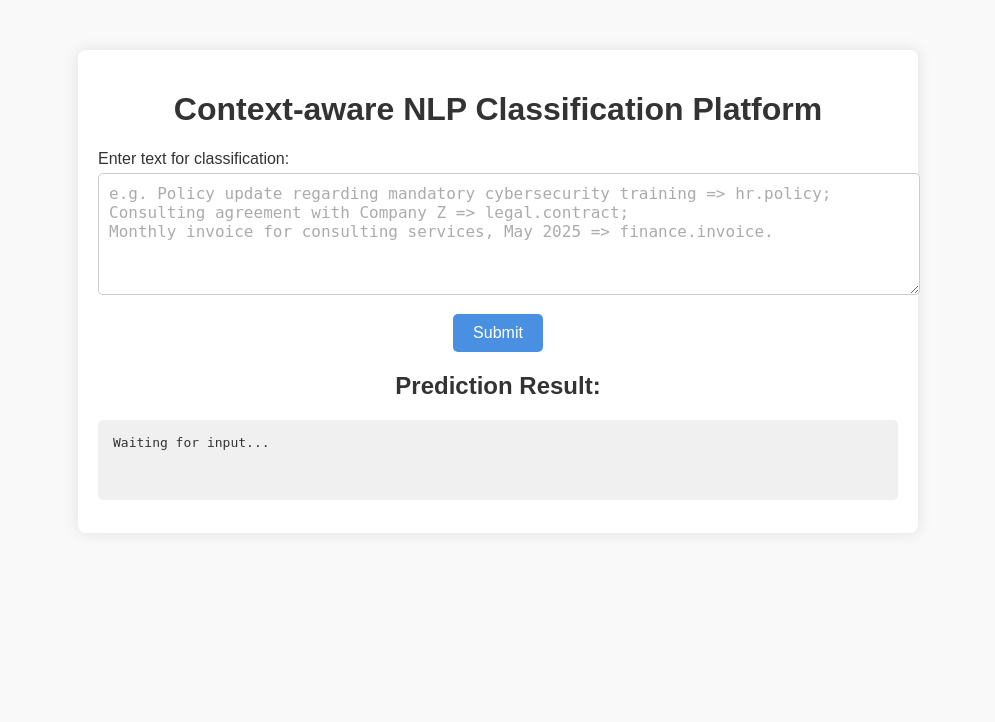
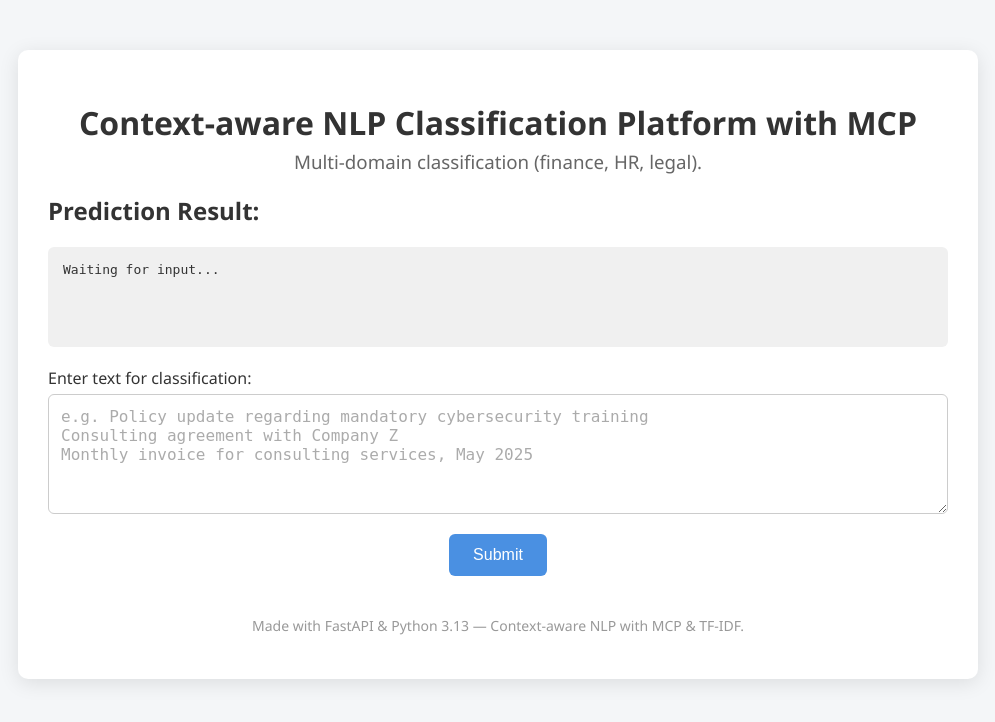
Before and after one commit to LeonardoMdSACode/Context-aware-NLP-classification-platform-with-MCP, a FastAPI app: page / in a window 1280 px wide. Shown: the top 722 px of the page, without its empty margins (142-1137 px from the left). Run offline with FastAPI, Linux system fonts and the light colour scheme.

Commit message:
UI final touches

```diff
--- a/ui/static/style.css
+++ b/ui/static/style.css
@@ -1,49 +1,64 @@
 body {
-    font-family: Arial, sans-serif;
-    background-color: #f9f9f9;
+    font-family: 'Segoe UI', Arial, sans-serif;
+    background-color: #f4f6f8;
     color: #333;
     margin: 0;
     padding: 0;
 }
 
 .container {
-    max-width: 800px;
+    max-width: 900px;
     margin: 50px auto;
-    padding: 20px;
+    padding: 30px;
     background-color: #fff;
-    box-shadow: 0 0 15px rgba(0,0,0,0.1);
-    border-radius: 8px;
-}
-
-h1, h2 {
+    box-shadow: 0 4px 20px rgba(0,0,0,0.1);
+    border-radius: 10px;
     text-align: center;
 }
 
-.input-section {
-    margin-bottom: 20px;
+h1 {
+    margin-bottom: 5px;
+}
+
+.subtitle {
+    margin-top: 0;
+    font-weight: normal;
+    color: #666;
+}
+
+.input-section, .output-section {
+    margin: 20px 0;
+    text-align: left;
 }
 
 textarea {
     width: 100%;
-    height: 100px;
-    padding: 10px;
+    height: 120px;
+    padding: 12px;
     font-size: 16px;
     margin-top: 5px;
-    border-radius: 5px;
+    border-radius: 6px;
     border: 1px solid #ccc;
     resize: vertical;
+    box-sizing: border-box;
+}
+
+textarea::placeholder {
+    color: #888;
+    opacity: 0.7;
 }
 
 button {
     display: block;
     margin: 15px auto 0 auto;
-    padding: 10px 20px;
+    padding: 12px 24px;
     font-size: 16px;
     background-color: #4a90e2;
     color: #fff;
     border: none;
-    border-radius: 5px;
+    border-radius: 6px;
     cursor: pointer;
+    transition: background-color 0.2s ease;
 }
 
 button:hover {
@@ -53,12 +68,13 @@ button:hover {
 .output-section pre {
     background-color: #f0f0f0;
     padding: 15px;
-    border-radius: 5px;
-    min-height: 50px;
+    border-radius: 6px;
+    min-height: 70px;
     overflow-x: auto;
 }
 
-textarea::placeholder {
-    color: #888;
-    opacity: 0.7;
+footer {
+    margin-top: 40px;
+    font-size: 14px;
+    color: #999;
 }
--- a/ui/templates/index.html
+++ b/ui/templates/index.html
@@ -2,25 +2,30 @@
 <html lang="en">
 <head>
     <meta charset="UTF-8">
-    <title>Context-aware NLP Classification with MCP</title>
-    <link rel="stylesheet" href="/static/style.css?v=1.0.3">
+    <title>Context-aware NLP Classification Platform with MCP</title>
+    <link rel="stylesheet" href="/static/style.css?v=1.0.4">
 </head>
 <body>
     <div class="container">
-        <h1>Context-aware NLP Classification Platform</h1>
-
-        <div class="input-section">
-            <label for="query">Enter text for classification:</label>
-            <textarea id="query" placeholder="e.g. Policy update regarding mandatory cybersecurity training => hr.policy;
-Consulting agreement with Company Z => legal.contract;
-Monthly invoice for consulting services, May 2025 => finance.invoice."></textarea>
-            <button onclick="sendQuery()">Submit</button>
-        </div>
+        <h1>Context-aware NLP Classification Platform with MCP</h1>
+        <h3 class="subtitle">Multi-domain classification (finance, HR, legal).</h3>
 
         <div class="output-section">
             <h2>Prediction Result:</h2>
             <pre id="result">Waiting for input...</pre>
         </div>
+
+        <div class="input-section">
+            <label for="query">Enter text for classification:</label>
+            <textarea id="query" placeholder="e.g. Policy update regarding mandatory cybersecurity training
+Consulting agreement with Company Z
+Monthly invoice for consulting services, May 2025"></textarea>
+            <button onclick="sendQuery()">Submit</button>
+        </div>
+
+        <footer>
+            <p>Made with FastAPI & Python 3.13 — Context-aware NLP with MCP & TF-IDF.</p>
+        </footer>
     </div>
 
     <script src="/static/script.js"></script>
```
